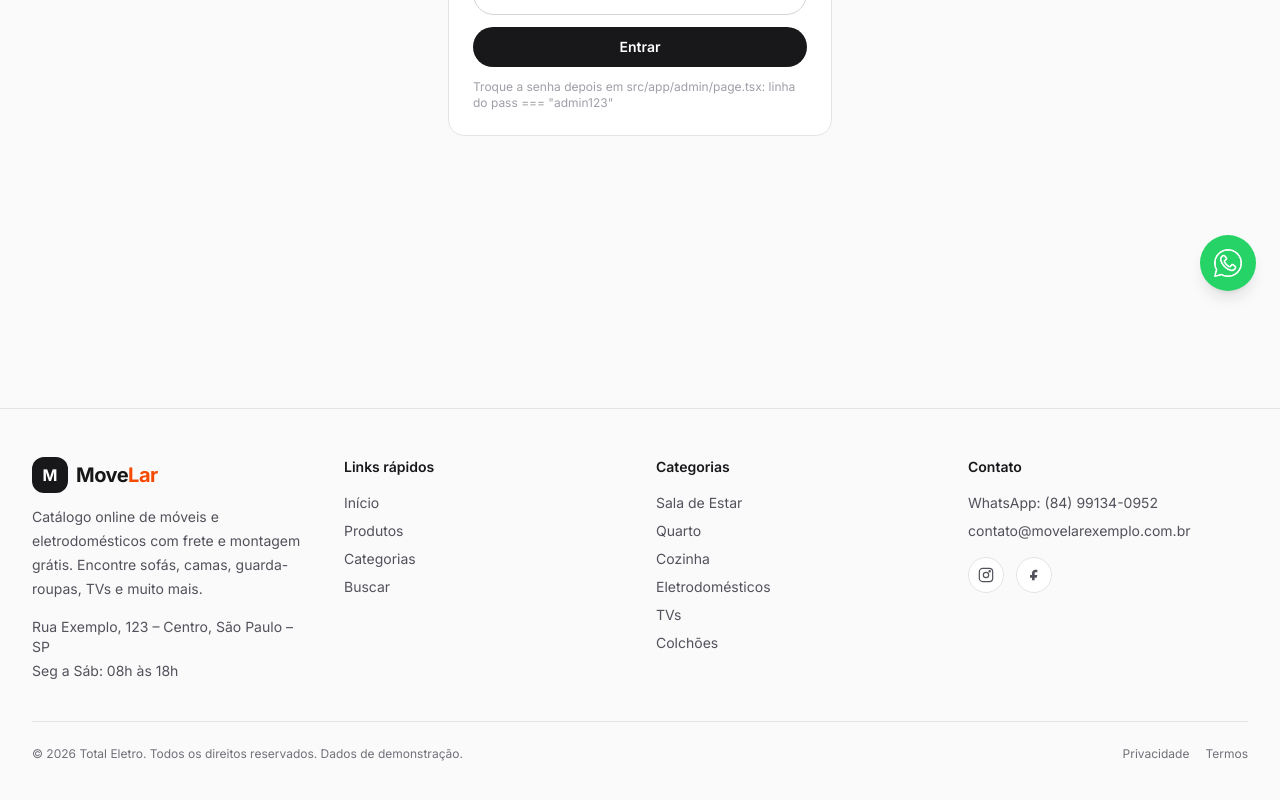
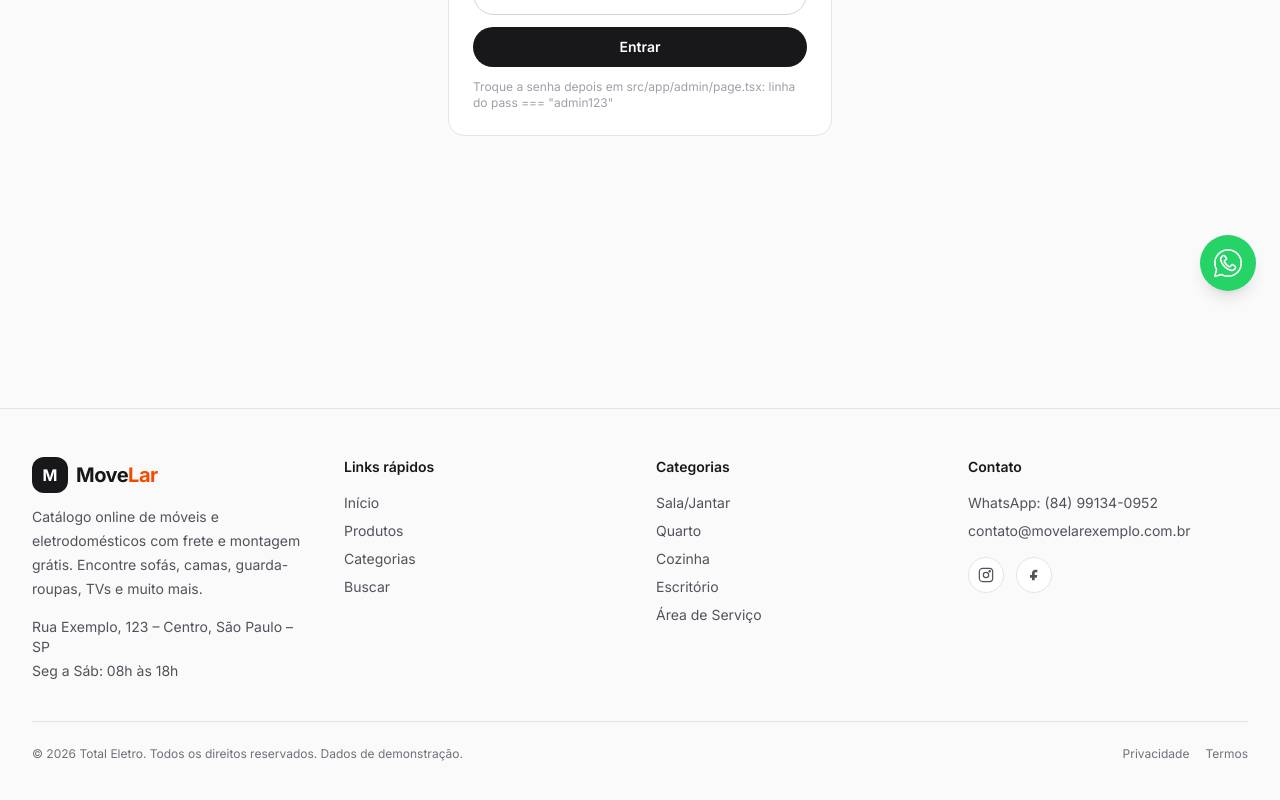
Before and after one commit to RodrigoKOS/CATALOGO, a Next.js app: page /admin in a window 1280 px wide. Shown: the part 485-1285 px from the top of the page. Built offline with nearby package versions, Linux system fonts and the light colour scheme.

Commit message:
Update categories.ts

```diff
--- a/src/data/categories.ts
+++ b/src/data/categories.ts
@@ -3,59 +3,38 @@ import type { Category } from "@/types/product";
 export const categories: Category[] = [
   {
     id: "1",
-    nome: "Sala de Estar",
-    slug: "sala-de-estar",
-    imagem: "https://images.unsplash.com/photo-1586023492125-27b2c045efd7?q=80&w=400&auto=format&fit=crop",
-    descricao: "Sofás, racks, estantes e mais",
+    nome: "Sala/Jantar",
+    slug: "sala-jantar",
+    icone: "sala-jantar",
+    descricao: "Mesas, cadeiras, racks e sofás",
   },
   {
     id: "2",
     nome: "Quarto",
     slug: "quarto",
-    imagem: "https://images.unsplash.com/photo-1505693416388-ac5ce068fe85?q=80&w=400&auto=format&fit=crop",
+    icone: "quarto",
     descricao: "Camas, guarda-roupas, colchões",
   },
   {
     id: "3",
     nome: "Cozinha",
     slug: "cozinha",
-    imagem: "https://images.unsplash.com/photo-1556911220-e15b29be8c8f?q=80&w=400&auto=format&fit=crop",
-    descricao: "Armários, mesas e cadeiras",
+    icone: "cozinha",
+    descricao: "Armários e cozinhas compactas",
   },
   {
     id: "4",
-    nome: "Eletrodomésticos",
-    slug: "eletrodomesticos",
-    imagem: "https://images.unsplash.com/photo-1581091226825-a6a2a5aee158?q=80&w=400&auto=format&fit=crop",
-    descricao: "Geladeiras, fogões, micro-ondas",
+    nome: "Escritório",
+    slug: "escritorio",
+    icone: "escritorio",
+    descricao: "Mesas, cadeiras e estantes",
   },
   {
     id: "5",
-    nome: "TVs",
-    slug: "tvs",
-    imagem: "https://images.unsplash.com/photo-1593359677879-a4bb92f367d8?q=80&w=400&auto=format&fit=crop",
-    descricao: "Smart TVs de 32 a 85 polegadas",
-  },
-  {
-    id: "6",
-    nome: "Colchões",
-    slug: "colchoes",
-    imagem: "https://images.unsplash.com/photo-1631049307264-da0ec9d70304?q=80&w=400&auto=format&fit=crop",
-    descricao: "Conforto para seu descanso",
-  },
-  {
-    id: "7",
-    nome: "Cadeiras",
-    slug: "cadeiras",
-    imagem: "https://images.unsplash.com/photo-1503602642458-232111445657?q=80&w=400&auto=format&fit=crop",
-    descricao: "Cadeiras e poltronas",
-  },
-  {
-    id: "8",
-    nome: "Mesas",
-    slug: "mesas",
-    imagem: "https://images.unsplash.com/photo-1533090484-07cc44088d55?q=80&w=400&auto=format&fit=crop",
-    descricao: "Mesas de jantar, centro e escritório",
+    nome: "Área de Serviço",
+    slug: "area-de-servico",
+    icone: "area-de-servico",
+    descricao: "Lavanderia e organização",
   },
 ];
 
```
